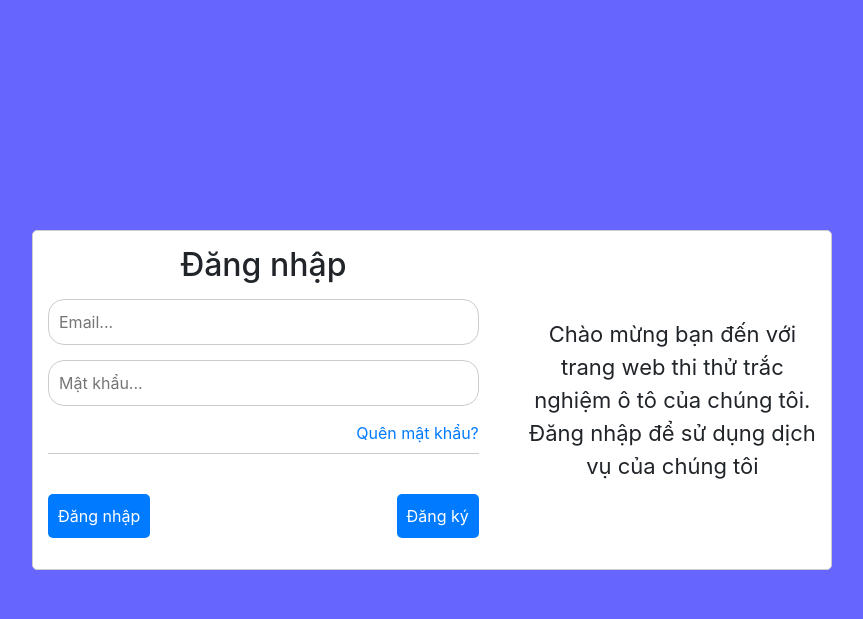
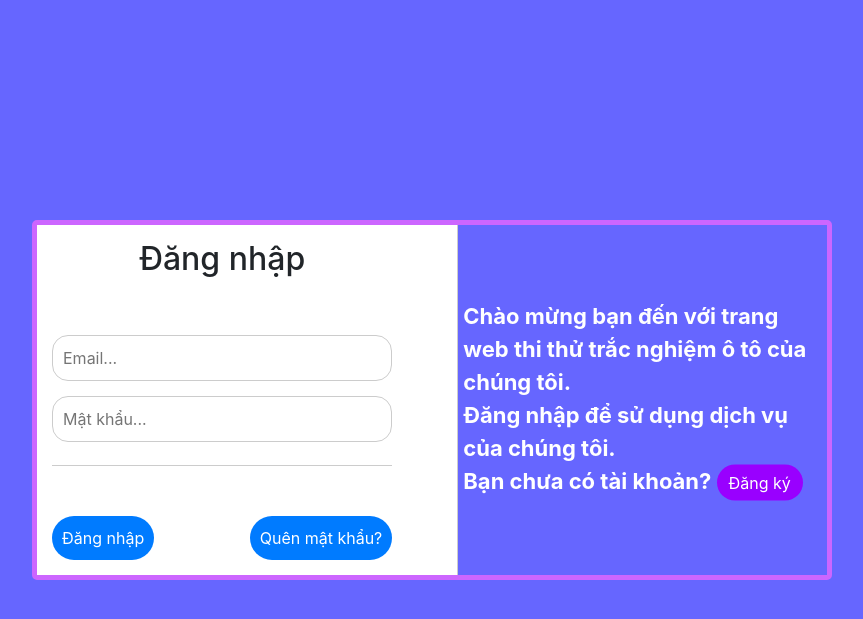
Before and after one commit to phandinhphu/WebThiTNOto, a PHP site: page /WebThiTN-Oto/client/pages/login.php in a window 1280 px wide. Shown: the top 619 px of the page, without its empty margins (208-1071 px from the left). Run offline with PHP 8.4, Linux system fonts and the light colour scheme.

Commit message:
code usage

```diff
--- a/admin/assets/css/custom.css
+++ b/admin/assets/css/custom.css
@@ -34,6 +34,11 @@
 	padding: 5px;
 	border-radius: 5px;
 	transition: all 0.3s ease;
+}
+
+#search-question:focus,
+#search-question:valid {
+	width: 280px;
 }
 
 /* Pagination */
--- a/api/exam/getExamByName.php
+++ b/api/exam/getExamByName.php
@@ -2,8 +2,8 @@
 
 require_once '../../db/database.php';
 
-if ($_SERVER['REQUEST_METHOD'] === 'POST') {
-    $examName = $_POST['examName'];
+if ($_SERVER['REQUEST_METHOD'] === 'GET') {
+    $examName = $_GET['examName'];
     $exam = getRow("SELECT * FROM exam WHERE examName = :examName", ['examName' => $examName]);
     header('Content-Type: application/json');
     echo json_encode($exam);
--- a/client/assets/css/login.css
+++ b/client/assets/css/login.css
@@ -7,20 +7,12 @@ body {
     background-color: #6666ff;
 }
 
-/* disabled */
-.disabled {
-    pointer-events: none; /* Ngăn chặn sự kiện chuột */
-    color: gray; /* Thay đổi màu chữ */
-    text-decoration: none; /* Loại bỏ gạch chân */
-}
-
 .form__login {
     display: flex;
     max-width: 800px;
-    min-height: 340px;
-    padding: 15px;
+    min-height: 360px;
     margin: 15px;
-    border: 1px solid #ccc;
+    border: 5px solid #cc66ff;
     border-radius: 5px;
     background-color: #fff;
 }
@@ -32,19 +24,38 @@ body {
 
 .content__first {
     margin-right: 50px;
-    width: 75%;
+    width: 50%;
+    padding: 15px;
 }
 
 .content__second {
     width: 50%;
-    text-align: center;
+    text-align: left;
     font-size: 22px;
+    padding: 15px;
+    border-left: 1px solid #ccc;
+    padding-left: 5px;
+    background-color: #6666ff;
 }
 
 .content__second .content {
     position: relative;
     top: 50%;
     transform: translateY(-50%);
+    font-weight: bold;
+    color: #fff;
+}
+
+.content .btn {
+    border-radius: 22px;
+    border: none;
+    background-color: #9900ff;
+    color: #fff;
+    cursor: pointer;
+}
+
+.content .btn:hover {
+    background-color: #6600cc;
 }
 
 .input__login {
@@ -100,7 +111,7 @@ body {
 .link__forgot {
     border-bottom: 1px solid #ccc;
     text-align: right;
-    margin-bottom: 40px;
+    margin-bottom: 50px;
     padding-bottom: 8px;
 }
 
@@ -108,12 +119,12 @@ body {
     display: flex;
     justify-content: space-between;
     align-items: center;
-}
+    }
 
 .btn__submit .btn {
+    border-radius: 22px;
     padding: 10px;
     border: none;
-    border-radius: 5px;
     background-color: #007bff;
     color: #fff;
     cursor: pointer;
@@ -143,3 +154,11 @@ body {
 .link__forgot {
     text-align: right;
 }
+
+/* disabled */
+.disabled {
+    pointer-events: none; /* Ngăn chặn sự kiện chuột */
+    color: gray !important; /* Thay đổi màu chữ */
+    text-decoration: none; /* Loại bỏ gạch chân */
+    background-color: #f1f1f1 !important; /* Thay đổi màu nền */
+}
--- a/client/assets/js/changeinfo.js
+++ b/client/assets/js/changeinfo.js
@@ -1,6 +1,8 @@
 const btnSaveInfo = document.querySelector('.js-save-info');
 
 btnSaveInfo.addEventListener('click', () => {
+    document.querySelector('.alert').innerHTML = '';
+
     let email = document.getElementById('email').value;
     let phone = document.getElementById('phone').value;
 
--- a/client/assets/js/generateQuestion.js
+++ b/client/assets/js/generateQuestion.js
@@ -1,4 +1,5 @@
 var countDown;
+var totalQs = 0;
 
 document.querySelectorAll(".btn.btn-start").forEach((btn) => {
 	btn.addEventListener("click", async () => {
@@ -9,6 +10,8 @@ document.querySelectorAll(".btn.btn-start").forEach((btn) => {
 				examName
 		);
 		const { data: questions, timeLimit, totalQuestion } = await response.json();
+
+		totalQs = totalQuestion;
 
 		const col = document.querySelector(".col");
 		col.classList.remove("l-8");
@@ -224,7 +227,8 @@ function generateListBtnId(questions) {
 }
 
 document.getElementById('btn-view-result').addEventListener('click', async () => {
-	const response = await fetch('http://localhost/WebThiTN-Oto/api/question/getLatestQuestion.php');
+	console.log(totalQs);
+	const response = await fetch('http://localhost/WebThiTN-Oto/api/question/getLatestQuestion.php?totalQuestion=' + totalQs);
 	const { data: questions } = await response.json();
 
 	const listAnswerDOM = document.getElementById('list-answer');
--- a/client/assets/js/resetpassword.js
+++ b/client/assets/js/resetpassword.js
@@ -1,6 +1,8 @@
 const btnSave = document.querySelector('.js-save-rpassword');
 
 btnSave.addEventListener('click', () => {
+    document.querySelector('.alert').innerHTML = '';
+
     let old_password = document.getElementById('old-password').value;
     let new_password = document.getElementById('password').value;
     let confirm_password = document.getElementById('rpassword').value;
--- a/client/layout/header.php
+++ b/client/layout/header.php
@@ -4,7 +4,7 @@
 <header>
     <div class="header">
         <div class="header__first">
-            <a href="index.php">
+            <a href="?module=pages&action=trangchu">
                 <h1>Thi Lái Xe Ô tô</h1>
             </a>
             <div class="header__menu">
--- a/client/pages/login.php
+++ b/client/pages/login.php
@@ -17,27 +17,33 @@ if (isset($_SESSION['user'])) {
     <div class="form__login">
         <div class="content__first">
             <h2>Đăng nhập</h2>
+            <div class="alert"></div>
             <div class="input__login">
                 <input id="email" type="email" name="email" placeholder="Email..." required>
                 <label for="email">Email</label>
             </div>
+            <div class="alert-email"></div>
             <div class="input__login">
                 <input id="password" type="password" name="password" placeholder="Mật khẩu..." required>
                 <label for="password">Mật khẩu</label>
             </div>
-            <div class="link__forgot">
-                <a href="?client=pages&action=forgot">Quên mật khẩu?</a>
-            </div>
+            <div class="alert-password"></div>
+            <div class="link__forgot"></div>
             <div class="btn__submit">
                 <button type="button" class="btn">Đăng nhập</button>
-                <a href="?client=pages&action=register" class="btn link__register">Đăng ký</a>
+                <a href="?client=pages&action=forgot" class="btn link__register">Quên mật khẩu?</a>
             </div>
         </div>
         <div class="content__second">
             <p class="content">
                 <span>Chào mừng bạn đến với trang web thi thử trắc nghiệm ô tô của chúng tôi.</span>
                 <br/>
-                <span>Đăng nhập để sử dụng dịch vụ của chúng tôi</span>
+                <span>Đăng nhập để sử dụng dịch vụ của chúng tôi.</span>
+                <br/>
+                <span>
+                    Bạn chưa có tài khoản?
+                    <a href="?client=pages&action=register" class="btn link__register">Đăng ký</a>
+                </span>
             </p>
         </div>
     </div>
@@ -49,18 +55,32 @@ if (isset($_SESSION['user'])) {
         const password = document.getElementById('password');
 
         btnSubmit.addEventListener('click', () => {
+            $('.alert').html('');
+            $('.alert-email').html('');
+            $('.alert-password').html('');
+
             let emailValue = email.value;
             let passwordValue = password.value;
 
-            if (emailValue === '' || passwordValue === '') {
-                alert('Vui lòng nhập đầy đủ thông tin');
+            if (emailValue === '') {
+                $('.alert-email').html(`<p class="text-danger">Vui lòng nhập email!!!</p>`);
+                return;
+            }
+
+            if (passwordValue === '') {
+                $('.alert-password').html(`<p class="text-danger">Vui lòng nhập mật khẩu!!!</p>`);
                 return;
             }
 
             let regexEmail = /^[a-zA-Z0-9._-]+@[a-zA-Z0-9.-]+\.[a-zA-Z]{2,6}$/;
 
             if (!regexEmail.test(emailValue)) {
-                alert('Email không hợp lệ');
+                $('.alert-email').html(`<p class="text-danger">Email không hợp lệ!!!</p>`);
+                return;
+            }
+
+            if (passwordValue.length < 6) {
+                $('.alert-password').html(`<p class="text-danger">Mật khẩu phải lớn hơn 6 ký tự!!!</p>`);
                 return;
             }
 
@@ -76,7 +96,7 @@ if (isset($_SESSION['user'])) {
                         alert(res.msg);
                         window.location.href = '?module=pages&action=trangchu';
                     } else {
-                        alert(res.msg);
+                        $('.alert').html(`<div class="alert alert-danger" role="alert">${res.msg}!!!</div>`);
                         email.value = '';
                         password.value = '';
                     }
--- a/client/pages/register.php
+++ b/client/pages/register.php
@@ -12,7 +12,6 @@
 <body>
     <div class="form__login">
         <div class="content__first">
-
             <h2>Đăng ký</h2>
             <div id="loading" style="display:none;">Please wait...</div>
             <div class="alert" role="alert"></div>
@@ -45,7 +44,7 @@
             <p class="content">
                 <span>Chào mừng bạn đến với trang web thi thử trắc nghiệm ô tô của chúng tôi.</span>
                 <br/>
-                <span>Đăng nhập để sử dụng dịch vụ của chúng tôi</span>
+                <span>Đăng ký để sử dụng dịch vụ của chúng tôi</span>
             </p>
         </div>
     </div>
```
Also changed, not shown: admin/assets/js/exam.js (+35 -19 lines), admin/assets/js/question.js (+22 -6 lines), api/question/getLatestQuestion.php (+9 -1 lines), client/pages/changepassword.php (+19 -2 lines), client/pages/forgot.php (+32 -1 lines).
